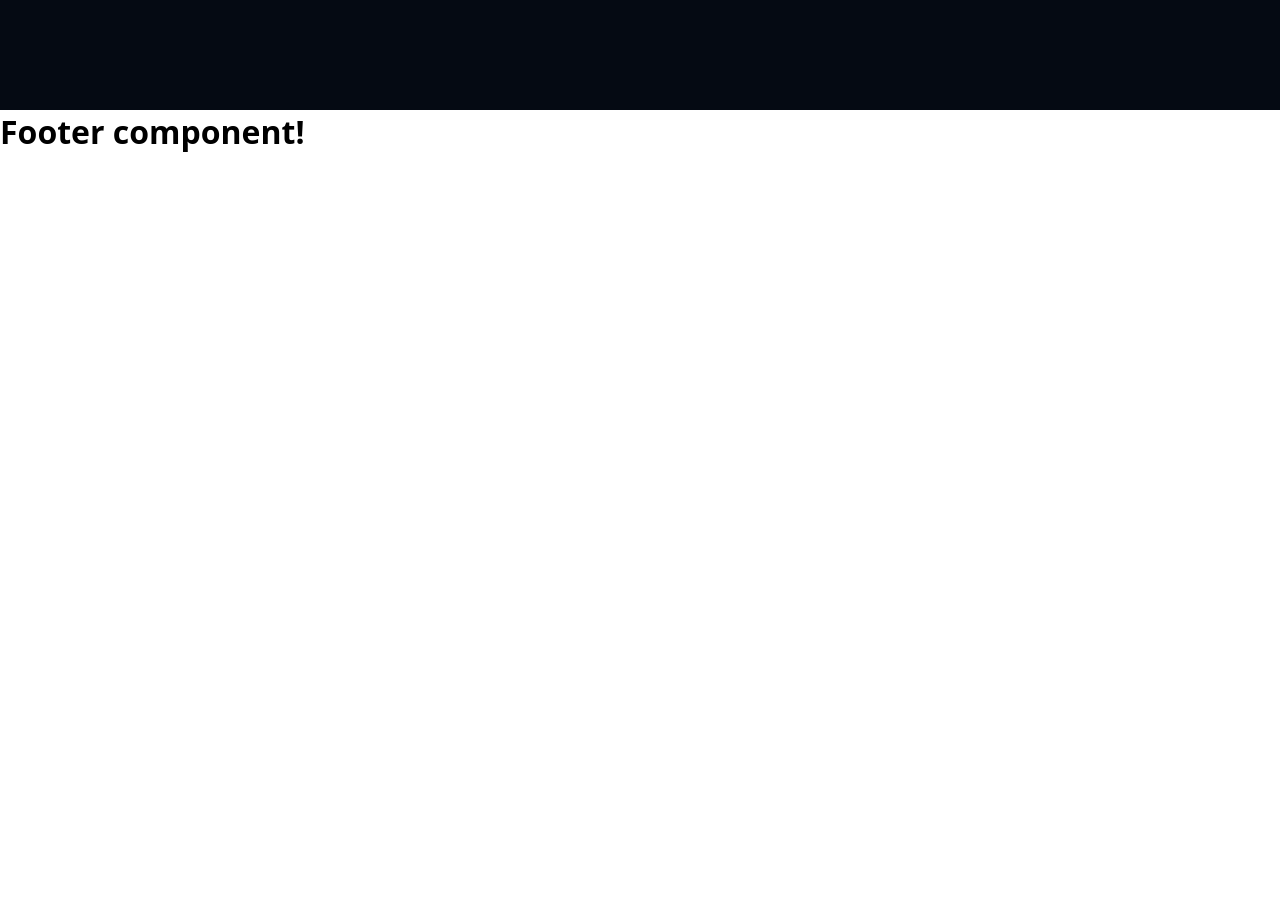
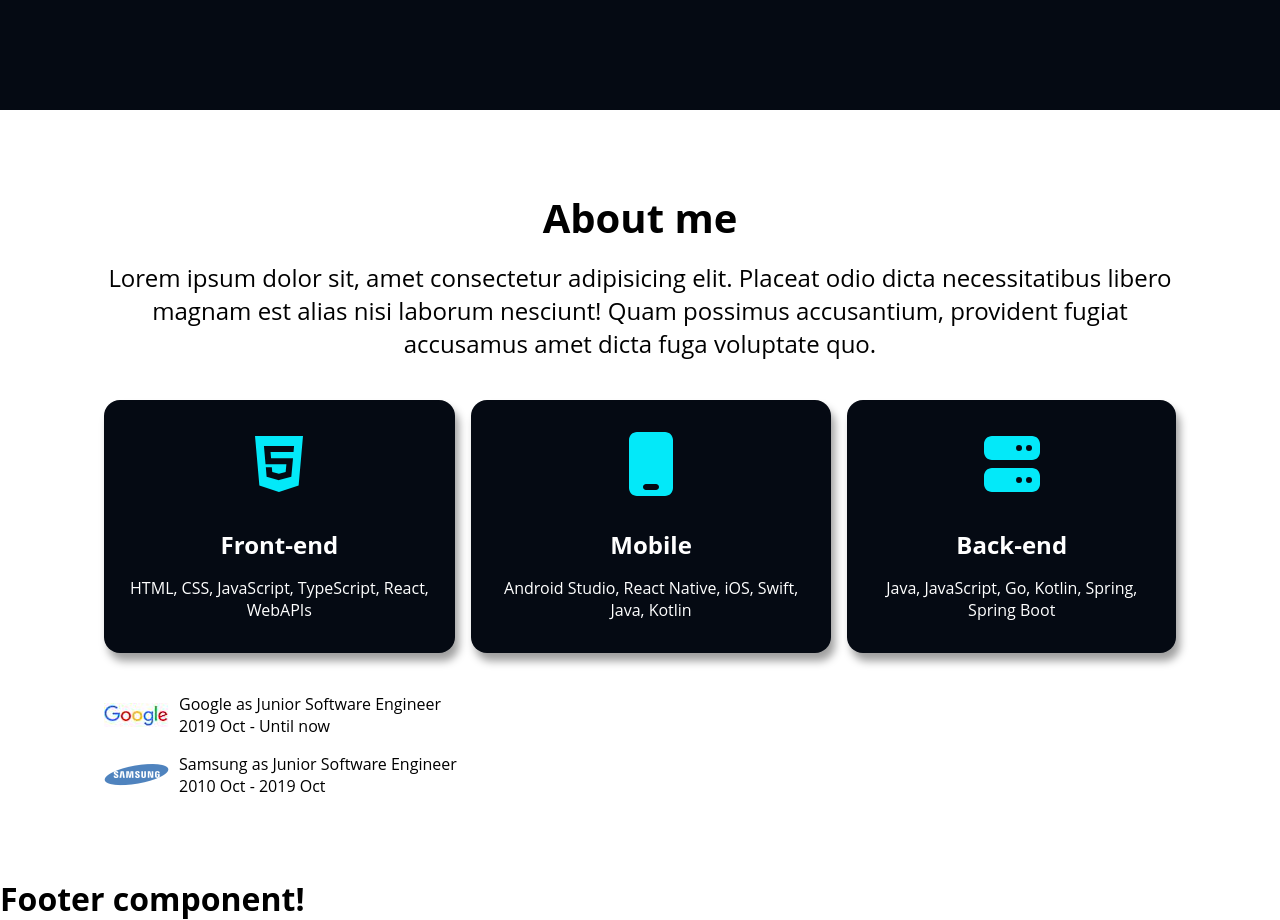
Before and after one commit to tjg-data/fe-course, a React (Vite) app in the folder portfolio-react-app/: page / in a window 1280 px wide. Shown: the part 390-1310 px from the top of the page. Before the commit the page ends 800 px from the top, so only its background shows below. Built offline with nearby package versions, Linux system fonts and the light colour scheme.

Commit message:
2026-04-15 commit~

```diff
--- a/portfolio-react-app/src/components/Content.jsx
+++ b/portfolio-react-app/src/components/Content.jsx
@@ -1,9 +1,11 @@
 import Home from "./content/Home.jsx"
+import About from "./content/About.jsx"
 
 export default function Content() {
     return(
         <>
             <Home />
+            <About />
         </>
     )
 }
--- /dev/null
+++ b/portfolio-react-app/src/components/content/About.jsx
@@ -0,0 +1,32 @@
+import { Title, Description } from "../commons/Titles.jsx"
+import Majors from "./Majors.jsx";
+
+export default function About() {
+    const lorem = `Lorem ipsum dolor sit, amet consectetur adipisicing elit.
+                Placeat odio dicta necessitatibus libero magnam est alias nisi
+                laborum nesciunt! Quam possimus accusantium, provident fugiat
+                accusamus amet dicta fuga voluptate quo.`;
+    return (
+        <section id="about" class="section container">
+            <Title title="About me" />
+            <Description description={lorem} />
+            <Majors />
+            <ul class="jobs">
+                <li class="job">
+                    <img src="images/jobs/google.png" alt="google" />
+                    <div>
+                        <p class="job-name">Google as Junior Software Engineer</p>
+                        <p class="job-period">2019 Oct - Until now</p>
+                    </div>
+                </li>
+                <li class="job">
+                    <img src="images/jobs/samsung.png" alt="samsung" />
+                    <div>
+                        <p class="job-name">Samsung as Junior Software Engineer</p>
+                        <p class="job-period">2010 Oct - 2019 Oct</p>
+                    </div>
+                </li>
+            </ul>
+        </section>
+    )
+}
--- /dev/null
+++ b/portfolio-react-app/src/components/content/Major.jsx
@@ -0,0 +1,15 @@
+import { FontAwesomeIcon } from "@fortawesome/react-fontawesome"
+import { faHtml5 } from "@fortawesome/free-brands-svg-icons"
+import { faMobile, faServer} from "@fortawesome/free-solid-svg-icons"
+
+export default function Major({ title, subjects, icon }) {
+    return (
+        <>
+            {icon === "html" && <FontAwesomeIcon icon={faHtml5} className="major-icon" />}
+            {icon === "mobile" && <FontAwesomeIcon icon={faMobile} className="major-icon" />}
+            {icon === "server" && <FontAwesomeIcon icon={faServer} className="major-icon" />}
+            <p className="major-title">{title}</p>
+            <p>{subjects}</p>
+        </>
+    )
+}
--- /dev/null
+++ b/portfolio-react-app/src/components/content/Majors.jsx
@@ -0,0 +1,21 @@
+import Major from "./Major.jsx";
+
+export default function Majors() {
+    const majors = [
+        {"icon": "html", "title": "Front-end", "subjects": "HTML, CSS, JavaScript, TypeScript, React, WebAPIs"},
+        {"icon": "mobile", "title": "Mobile", "subjects": "Android Studio, React Native, iOS, Swift, Java, Kotlin"},
+        {"icon": "server", "title": "Back-end", "subjects": "Java, JavaScript, Go, Kotlin, Spring, Spring Boot"}
+    ]
+
+    return (
+        <ul className="majors">
+            { majors.map((item, idx) =>
+                <li className="major" key={idx}>
+                    <Major  title={item.title}
+                            subjects={item.subjects}
+                            icon={item.icon}  />
+                </li>
+            ) }
+        </ul>
+    )
+}
```
